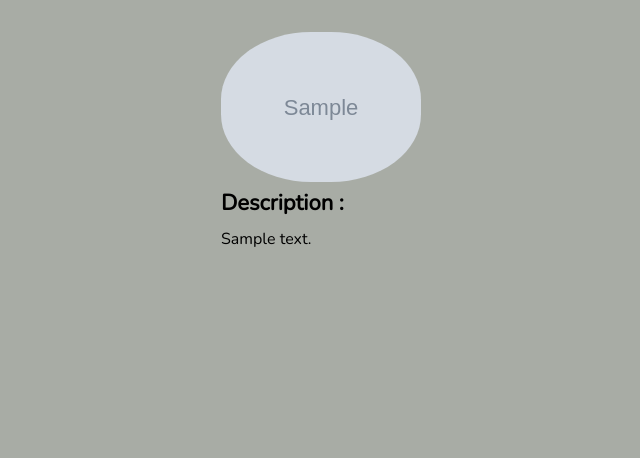
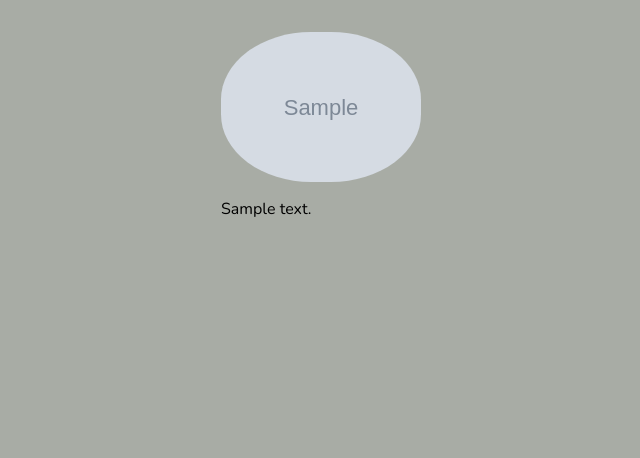
Before and after one commit to amcoolalphonce/PhoneRepairShop, a Django app: template store/templates/store/index.html in a window 1280 px wide. Shown: the part 206-664 px from the top of the page, without its empty margins (319-959 px from the left). Run offline with Django 3.2, Linux system fonts and the light colour scheme; the template is opened without the code that fills it: most values are stand-ins (such as "Sample title", 1, 10 or a date in 2020); grey boxes marked "Sample" are stand-in pictures.

Commit message:
Update index.html

```diff
--- a/store/templates/store/index.html
+++ b/store/templates/store/index.html
@@ -11,7 +11,6 @@
                                 <strong>{{ service.service_name }}</strong><br>
                                 {% if service.service_image %}
                                 <img src="{{ service.service_image }}" alt="{{ service.service_name }}">
-                                <strong>Description : </strong>
                                 <p> {{ service.service_description }}</p><br>
                                 {% endif %}
                         </div>
```
